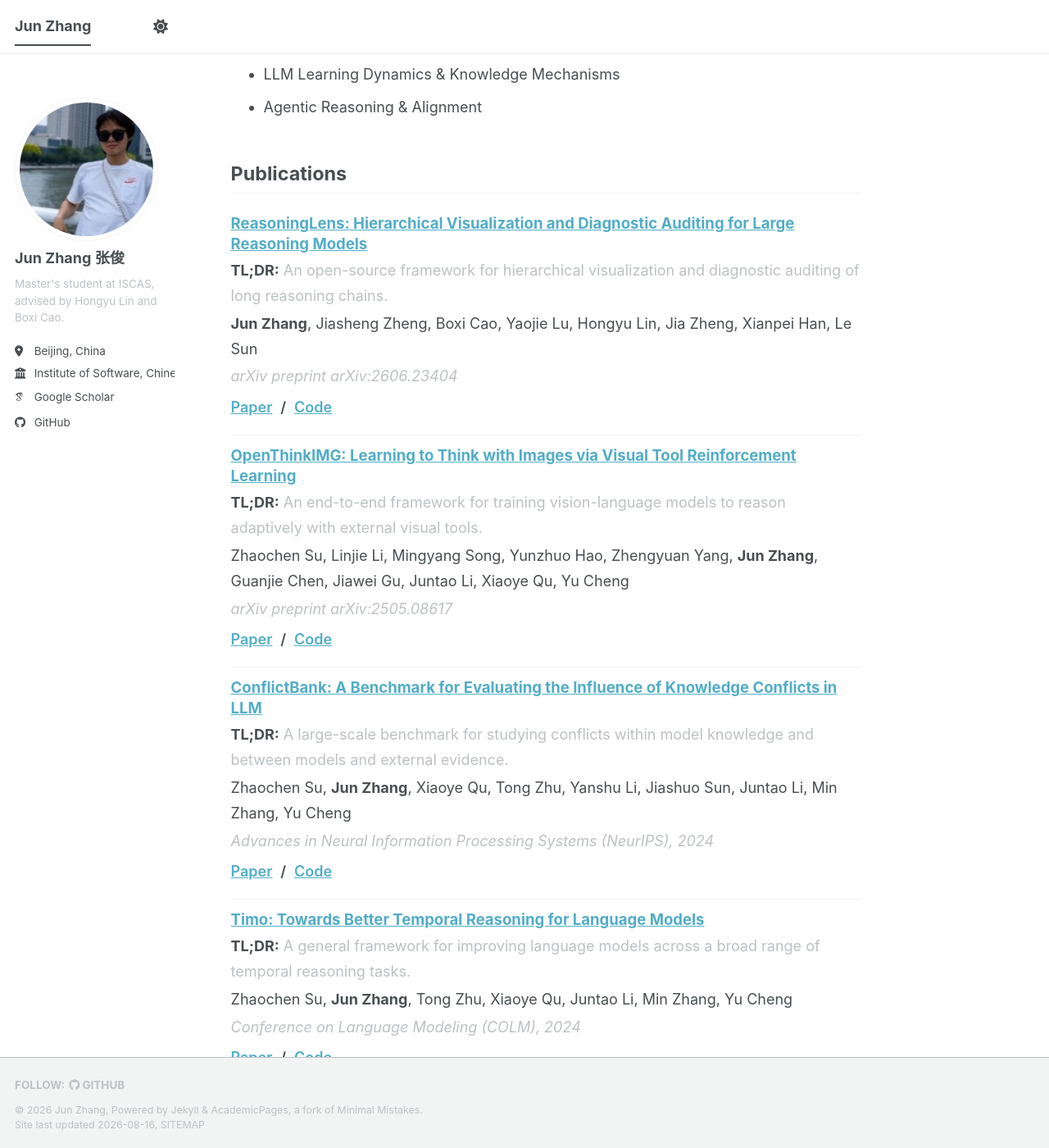
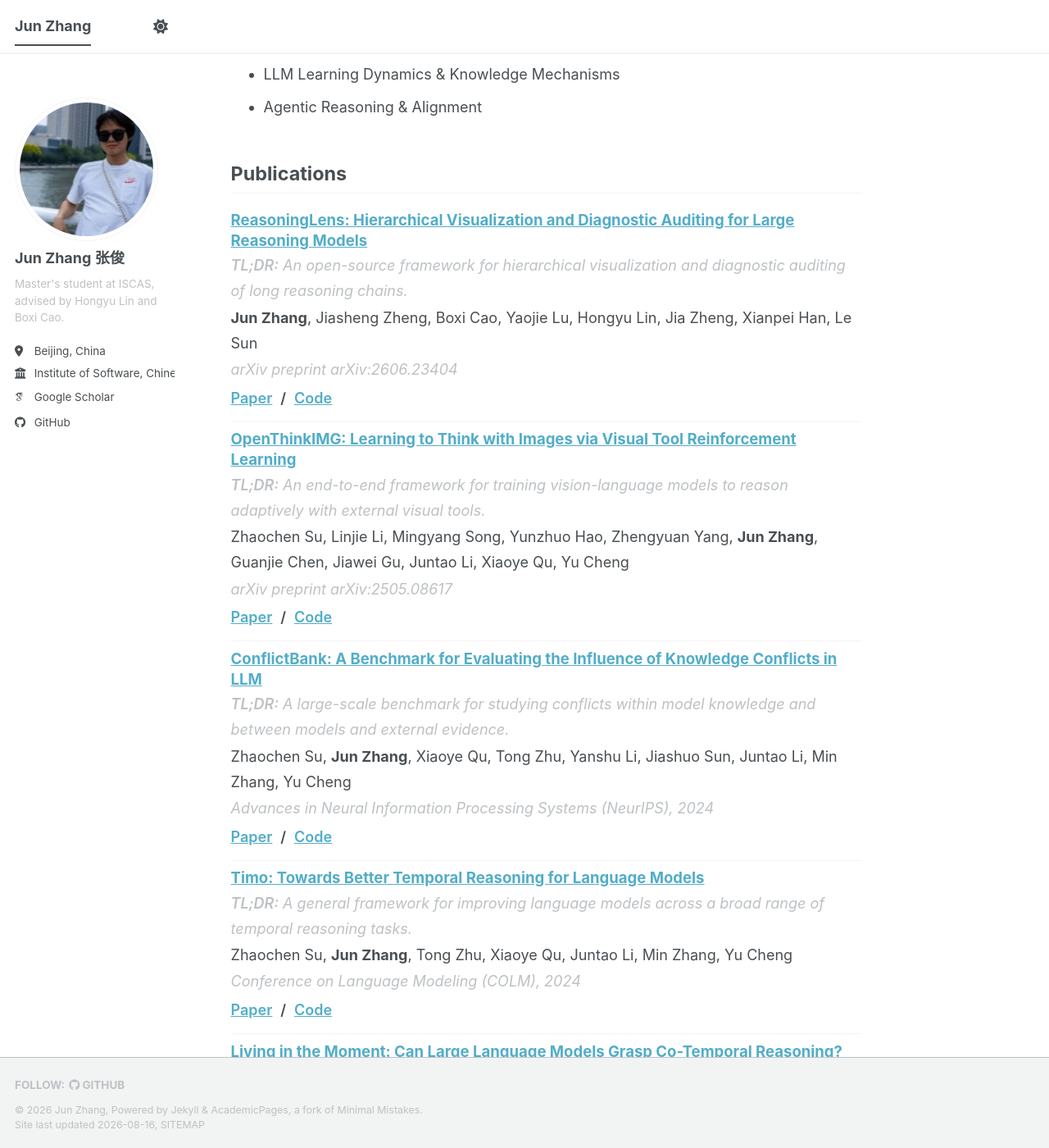
Before and after one commit to LasRuinasCirculares/LasRuinasCirculares.github.io, a Jekyll site: the page built from _pages/about.md, in a window 1280 px wide and 1400 px high, scrolled down 713 px. Shown: the whole window at 82% size. Built offline with Jekyll 4.4.1, drawn with Linux system fonts in a browser that asks for light colours; some web fonts are replaced; a script that is not in the unit is left out.

Commit message:
Compact publication spacing

```diff
--- a/_sass/layout/_custom.scss
+++ b/_sass/layout/_custom.scss
@@ -117,12 +117,12 @@ textarea {
 
 .archive__item {
   margin-bottom: 0;
-  padding: 0.68em 0 0.78em;
+  padding: 0.48em 0 0.58em;
   border-bottom: 1px solid var(--global-border-color);
 }
 
 .archive__item-title {
-  margin: 0 0 0.28em;
+  margin: 0 0 0.18em;
   font-size: 1.03em;
   font-weight: 700;
   line-height: 1.5;
@@ -130,7 +130,7 @@ textarea {
 }
 
 .page__content .archive__item-title {
-  margin: 0 0 0.28em;
+  margin: 0 0 0.18em;
   line-height: 1.35;
 }
 
@@ -139,7 +139,7 @@ textarea {
 .publication-tldr,
 .publication-links {
   font-size: 0.88em;
-  line-height: 1.5;
+  line-height: 1.45;
 }
 
 .publication-authors {
@@ -148,15 +148,16 @@ textarea {
 
 .publication-tldr {
   color: var(--global-text-color-light);
+  font-style: italic;
 }
 
 .publication-tldr strong {
-  color: var(--global-text-color);
-  font-weight: 700;
+  color: inherit;
+  font-style: inherit;
+  font-weight: 600;
 }
 
-.publication-venue,
-.publication-tldr {
+.publication-venue {
   color: var(--global-text-color-light);
 }
 
@@ -177,11 +178,11 @@ textarea {
 .page__content .archive__item .publication-tldr,
 .page__content .archive__item .publication-links,
 .page__content .archive__item .archive__item-excerpt {
-  margin: 0.16em 0;
+  margin: 0.08em 0;
 }
 
 .page__content .archive__item .publication-links {
-  margin-top: 0.35em;
+  margin-top: 0.22em;
 }
 
 .publication-authors--detail {
```
